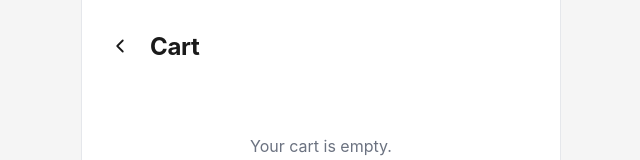
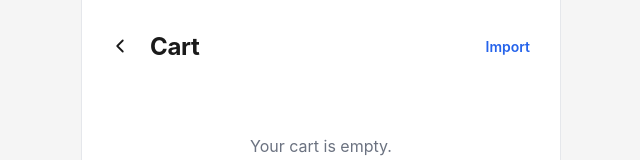
Before and after one commit to FranciscoVeloz1/groceries-app, a React (Vite) app: page / in a window 1280 px wide. Both pictures are taken after a click on the button "Open cart". Shown: the top 160 px of the page, without its empty margins (319-959 px from the left). Built offline with nearby package versions, Linux system fonts and the light colour scheme.

Commit message:
feat: #main - importing json

```diff
--- a/src/App.tsx
+++ b/src/App.tsx
@@ -28,6 +28,7 @@ const App = () => {
         onUpdateQuantity={cart.updateQuantity}
         onRemove={cart.removeFromCart}
         onClear={cart.clearCart}
+        onImport={cart.importCart}
       />
     );
   }
--- a/src/hooks/useCart.ts
+++ b/src/hooks/useCart.ts
@@ -54,6 +54,22 @@ export function useCart() {
     setItems(new Map());
   }, []);
 
+  const importCart = useCallback((incoming: CartItem[]) => {
+    const next = new Map<number, CartItem>();
+    for (const item of incoming) {
+      const existing = next.get(item.product.id);
+      if (existing) {
+        next.set(item.product.id, {
+          ...existing,
+          quantity: existing.quantity + item.quantity,
+        });
+      } else {
+        next.set(item.product.id, item);
+      }
+    }
+    setItems(next);
+  }, []);
+
   const cartItems = useMemo(() => Array.from(items.values()), [items]);
 
   const totalItems = useMemo(
@@ -76,6 +92,7 @@ export function useCart() {
     removeFromCart,
     updateQuantity,
     clearCart,
+    importCart,
     totalItems,
     totalPrice,
   };
--- a/src/pages/CartPage.module.css
+++ b/src/pages/CartPage.module.css
@@ -32,6 +32,27 @@
   font-weight: 700;
   flex: 1;
   letter-spacing: -0.3px;
+}
+
+.headerActions {
+  display: flex;
+  align-items: center;
+  gap: 4px;
+}
+
+.importBtn {
+  font-size: 14px;
+  font-weight: 600;
+  color: var(--color-primary);
+  padding: 10px 14px;
+  border-radius: 8px;
+  min-height: 44px;
+  display: flex;
+  align-items: center;
+}
+
+.importBtn:active {
+  background: #eff6ff;
 }
 
 .clearBtn {
--- a/src/pages/CartPage.tsx
+++ b/src/pages/CartPage.tsx
@@ -1,6 +1,8 @@
+import { useRef } from "react";
 import type { CartItem } from "../hooks/useCart";
 import { useCategories } from "../hooks/useCategories";
-import { exportToExcel } from "../utils/exportToExcel";
+import { exportGroceryList } from "../utils/exportGroceryList";
+import { parseGroceryList } from "../utils/groceryList";
 import styles from "./CartPage.module.css";
 
 type Props = {
@@ -10,6 +12,7 @@ type Props = {
   onUpdateQuantity: (productId: number, quantity: number) => void;
   onRemove: (productId: number) => void;
   onClear: () => void;
+  onImport: (items: CartItem[]) => void;
 };
 
 export function CartPage({
@@ -19,8 +22,29 @@ export function CartPage({
   onUpdateQuantity,
   onRemove,
   onClear,
+  onImport,
 }: Props) {
   const { categories } = useCategories();
+  const fileInputRef = useRef<HTMLInputElement>(null);
+
+  const handleImportClick = () => {
+    fileInputRef.current?.click();
+  };
+
+  const handleFileChange = async (e: React.ChangeEvent<HTMLInputElement>) => {
+    const file = e.target.files?.[0];
+    if (!file) return;
+
+    try {
+      const raw = await file.text();
+      const parsed = parseGroceryList(raw);
+      onImport(parsed);
+    } catch (err) {
+      alert(err instanceof Error ? err.message : "Failed to import file.");
+    }
+
+    e.target.value = "";
+  };
 
   const grouped = new Map<number, CartItem[]>();
   for (const item of items) {
@@ -51,11 +75,23 @@ export function CartPage({
           </svg>
         </button>
         <h1 className={styles.title}>Cart</h1>
-        {items.length > 0 && (
-          <button className={styles.clearBtn} onClick={onClear}>
-            Clear
+        <div className={styles.headerActions}>
+          <button className={styles.importBtn} onClick={handleImportClick}>
+            Import
           </button>
-        )}
+          <input
+            ref={fileInputRef}
+            type="file"
+            accept="application/json,.json"
+            onChange={handleFileChange}
+            hidden
+          />
+          {items.length > 0 && (
+            <button className={styles.clearBtn} onClick={onClear}>
+              Clear
+            </button>
+          )}
+        </div>
       </div>
 
       {items.length === 0 ? (
@@ -141,9 +177,9 @@ export function CartPage({
             </div>
             <button
               className={styles.exportBtn}
-              onClick={() => exportToExcel(items)}
+              onClick={() => exportGroceryList(items)}
             >
-              Export to Excel
+              Export
             </button>
           </div>
         </>
--- /dev/null
+++ b/src/utils/downloadFile.ts
@@ -0,0 +1,8 @@
+export function downloadFile(blob: Blob, filename: string) {
+  const url = URL.createObjectURL(blob);
+  const a = document.createElement("a");
+  a.href = url;
+  a.download = filename;
+  a.click();
+  URL.revokeObjectURL(url);
+}
--- /dev/null
+++ b/src/utils/exportGroceryList.ts
@@ -0,0 +1,8 @@
+import type { CartItem } from "../hooks/useCart";
+import { exportToExcel } from "./exportToExcel";
+import { exportToJson } from "./exportToJson";
+
+export async function exportGroceryList(items: CartItem[]) {
+  await exportToExcel(items);
+  exportToJson(items);
+}
--- a/src/utils/exportToExcel.ts
+++ b/src/utils/exportToExcel.ts
@@ -1,6 +1,8 @@
 import type { CartItem } from "../hooks/useCart";
 import { categories } from "../data/categories";
 import type { Categories } from "../types";
+import { downloadFile } from "./downloadFile";
+import { FILE_BASENAME } from "./groceryList";
 
 export async function exportToExcel(items: CartItem[]) {
   const ExcelJS = await import("exceljs");
@@ -100,10 +102,5 @@ export async function exportToExcel(items: CartItem[]) {
   const blob = new Blob([buffer], {
     type: "application/vnd.openxmlformats-officedocument.spreadsheetml.sheet",
   });
-  const url = URL.createObjectURL(blob);
-  const a = document.createElement("a");
-  a.href = url;
-  a.download = "lista-de-mandado.xlsx";
-  a.click();
-  URL.revokeObjectURL(url);
+  downloadFile(blob, `${FILE_BASENAME}.xlsx`);
 }
--- /dev/null
+++ b/src/utils/exportToJson.ts
@@ -0,0 +1,10 @@
+import type { CartItem } from "../hooks/useCart";
+import { downloadFile } from "./downloadFile";
+import { FILE_BASENAME, serializeGroceryList } from "./groceryList";
+
+export function exportToJson(items: CartItem[]) {
+  const data = serializeGroceryList(items);
+  const json = JSON.stringify(data, null, 2);
+  const blob = new Blob([json], { type: "application/json" });
+  downloadFile(blob, `${FILE_BASENAME}.json`);
+}
--- /dev/null
+++ b/src/utils/groceryList.ts
@@ -0,0 +1,89 @@
+import type { CartItem } from "../hooks/useCart";
+import type { Product } from "../types";
+
+export const GROCERY_LIST_VERSION = 1;
+export const FILE_BASENAME = "lista-de-mandado";
+
+export type GroceryListFile = {
+  version: typeof GROCERY_LIST_VERSION;
+  exportedAt: string;
+  items: CartItem[];
+};
+
+export function serializeGroceryList(items: CartItem[]): GroceryListFile {
+  return {
+    version: GROCERY_LIST_VERSION,
+    exportedAt: new Date().toISOString(),
+    items,
+  };
+}
+
+export function parseGroceryList(raw: string): CartItem[] {
+  let data: unknown;
+  try {
+    data = JSON.parse(raw);
+  } catch {
+    throw new Error("The file is not valid JSON.");
+  }
+
+  if (typeof data !== "object" || data === null || Array.isArray(data)) {
+    throw new Error("Invalid grocery list file format.");
+  }
+
+  const file = data as Record<string, unknown>;
+
+  if (file.version !== GROCERY_LIST_VERSION) {
+    throw new Error(
+      `Unsupported file version: ${file.version}. Expected version ${GROCERY_LIST_VERSION}.`,
+    );
+  }
+
+  if (!Array.isArray(file.items) || file.items.length === 0) {
+    throw new Error("The file contains no items.");
+  }
+
+  const items: CartItem[] = [];
+
+  for (const entry of file.items) {
+    if (typeof entry !== "object" || entry === null) {
+      throw new Error("Each item must be an object.");
+    }
+
+    const { product, quantity } = entry as Record<string, unknown>;
+
+    if (typeof quantity !== "number" || quantity <= 0) {
+      throw new Error("Each item must have a positive numeric quantity.");
+    }
+
+    if (typeof product !== "object" || product === null) {
+      throw new Error("Each item must have a product object.");
+    }
+
+    const p = product as Record<string, unknown>;
+
+    if (typeof p.id !== "number") {
+      throw new Error("Product id must be a number.");
+    }
+    if (typeof p.name !== "string" || p.name.trim() === "") {
+      throw new Error("Product name must be a non-empty string.");
+    }
+    if (typeof p.category !== "number") {
+      throw new Error("Product category must be a number.");
+    }
+    if (typeof p.price !== "number" || p.price < 0) {
+      throw new Error("Product price must be a non-negative number.");
+    }
+
+    const validProduct: Product = {
+      id: p.id,
+      name: p.name,
+      image: typeof p.image === "string" ? p.image : "",
+      category: p.category,
+      price: p.price,
+    };
+
+    items.push({ product: validProduct, quantity });
+  }
+
+  return items;
+}
```
